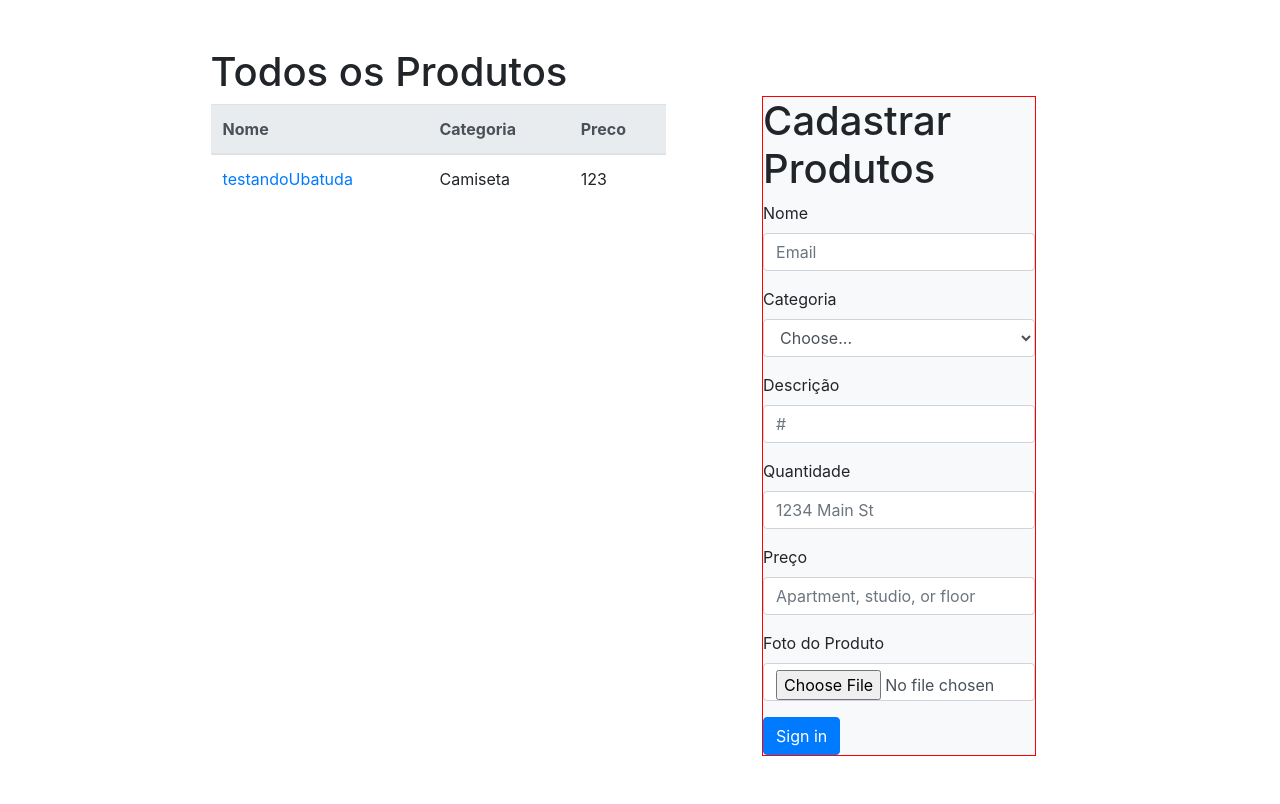
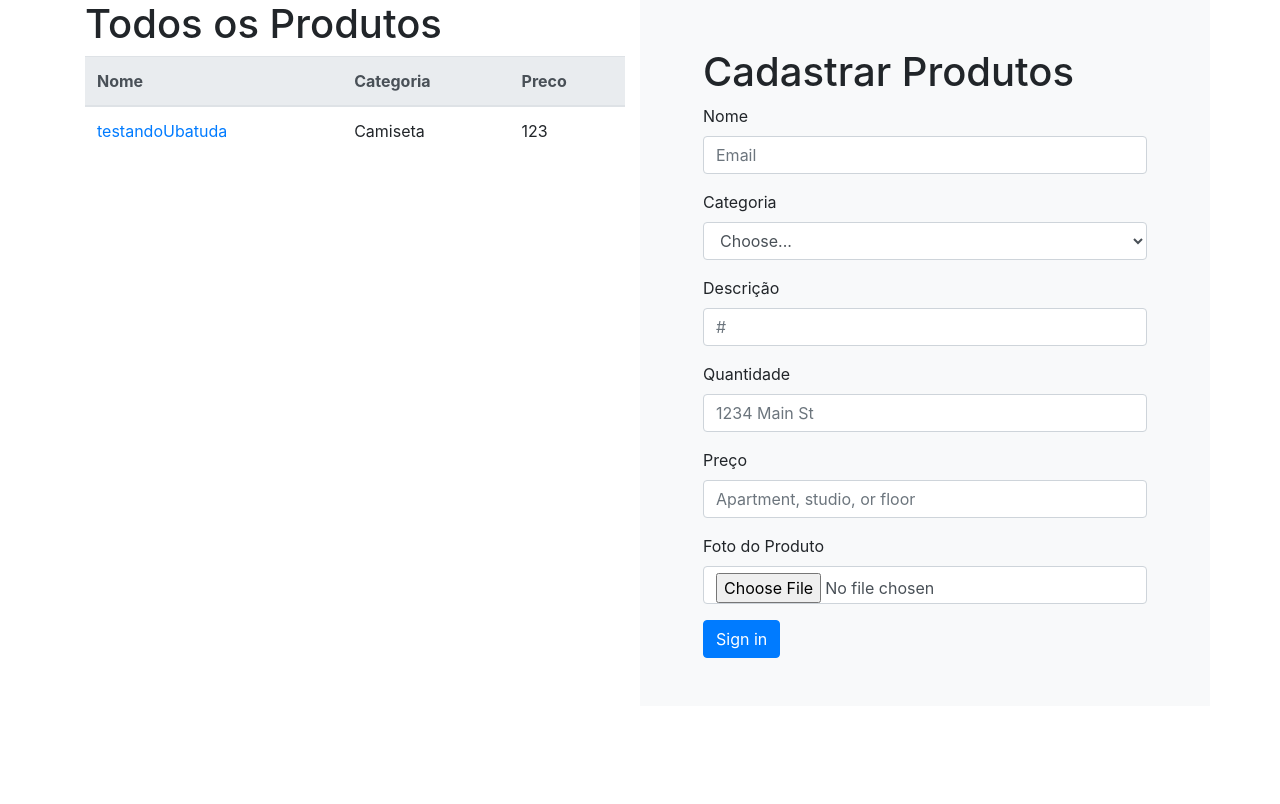
Before and after one commit to matheusrgg/desafio-php-estruturado, a PHP site: page / in a window 1280 px wide. After the commit the page ends 658 px from the top, so only its background shows below. Run offline with PHP 8.4, Linux system fonts and the light colour scheme.

Commit message:
Alteracoes finais no layout

```diff
--- a/index.php
+++ b/index.php
@@ -18,11 +18,11 @@
 
 
 
-<section class="container d-flex justify-content-center">
+<section class="container ">
 <div class="row">
 
 <!---- Começoo da Tabela -------->
-<div class="col-7 pt-5 pr-5">
+<div class="col-lg-6">
 
   <h1>Todos os Produtos</h1>
 
@@ -60,8 +60,8 @@
 
 <!---- Começoo do formuláriio ----->
 
-<div class="col-5 p-5 mt-5">
-<form class="bg-light " action="" method="post"  enctype="multipart/form-data" style="border: 1px solid red;">
+<div class="col-lg-6  bg-light">
+<form class="p-5 " action="" method="post"  enctype="multipart/form-data" >
 <h1>Cadastrar Produtos</h1>
 
 
```
